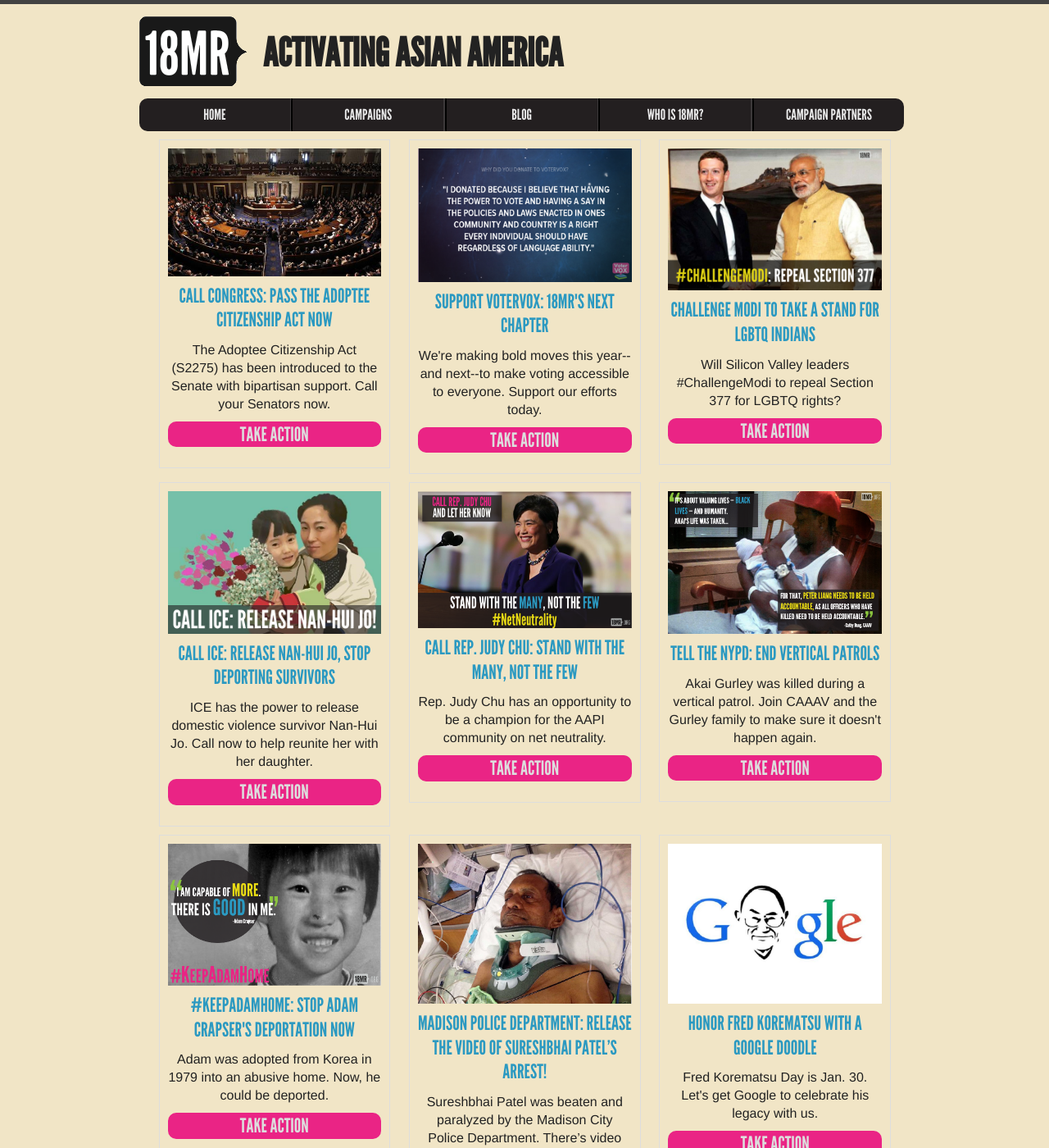
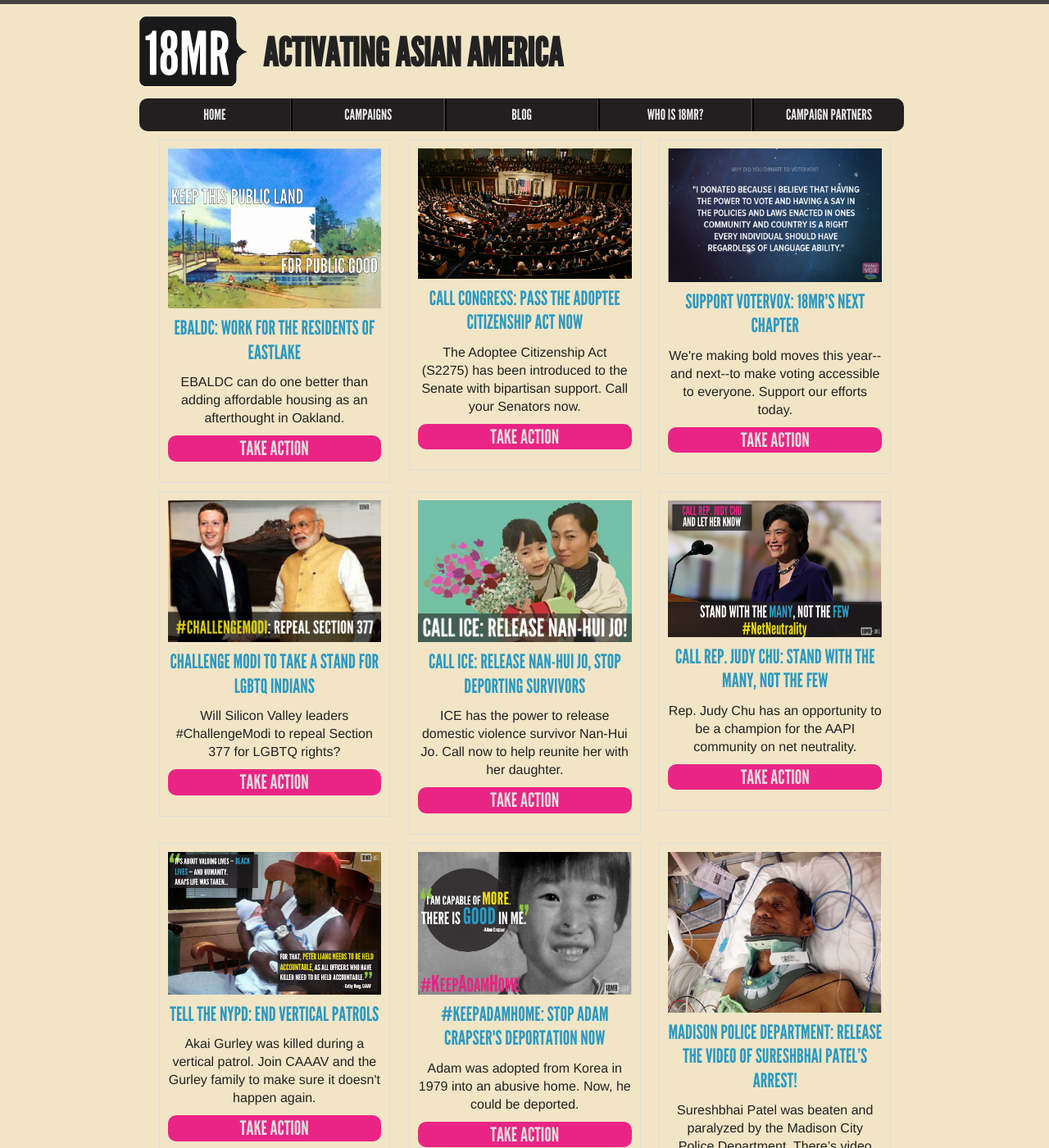
Before and after one commit to 18mr/action, a Jekyll site: the page built from index.html, in a window 1280 px wide and 1400 px high. Shown: the whole window at 82% size. Built offline with Jekyll 4.4.1, drawn with Linux system fonts in a browser that asks for light colours; the list of posts is cut into pages by our own code.

Commit message:
add ebaldc campaign

```diff
--- /dev/null
+++ b/_posts/2015-11-18-ebaldc.md
@@ -0,0 +1,14 @@
+---
+layout: petition-page
+permalink: /ebaldc/
+title: "EBALDC: Work for the Residents of Eastlake"
+category: campaigns
+featured-image: /static/images/featured/e12th.png
+blurb: "EBALDC can do one better than adding affordable housing as an afterthought in Oakland."
+callcampaign: false
+---
+
+<link href='https://actionnetwork.org/css/style-embed-whitelabel.css' rel='stylesheet' type='text/css' />
+<script>window.yepnope || document.write('<script src="https://actionnetwork.org/includes/js/yepnope154-min.js"><\/script>');</script>
+<script src='https://actionnetwork.org/widgets/v2/petition/ebaldc-work-for-the-residents-of-eastlake?format=js&source=widget&style=full'></script>
+<div id='can-petition-area-ebaldc-work-for-the-residents-of-eastlake' style='width: 100%'><!-- this div is the target for our HTML insertion --></div>
```
Also changed, not shown: aca-callscript/index.md (+1 -1 lines), static/images/featured/congress.jpg, static/images/featured/e12th.png (added).
